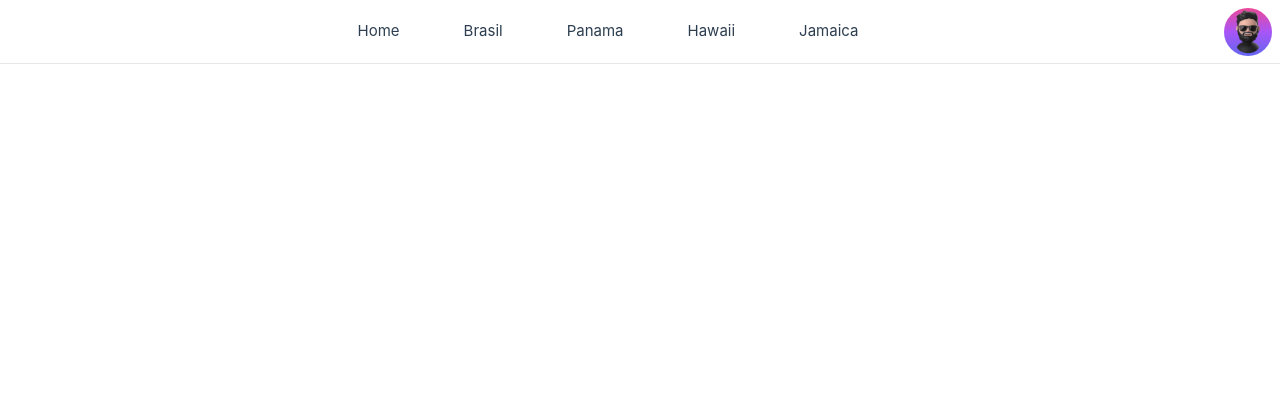
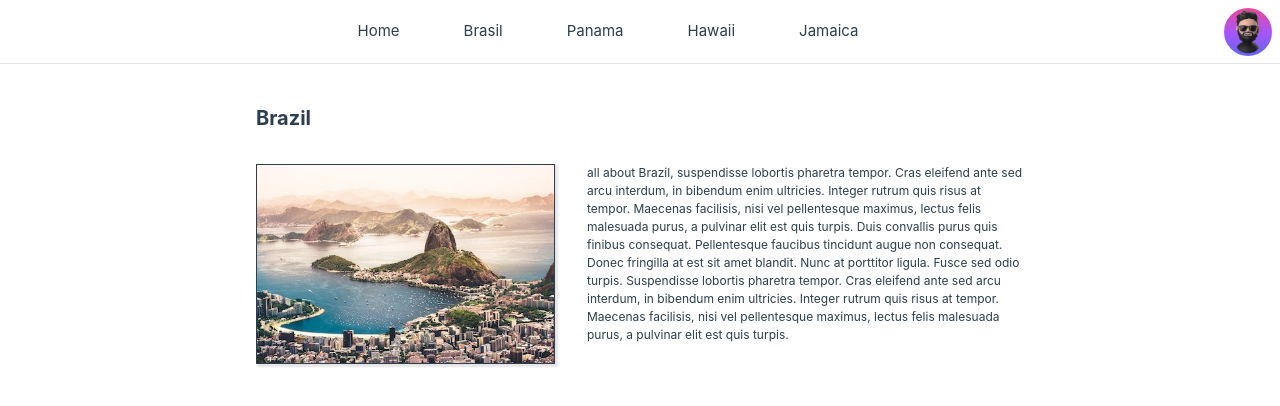
Before and after one commit to rafazf/vue3-examples, a Vue app: page /destination/1 in a window 1280 px wide. Shown: the top 406 px of the page. Built offline with nearby package versions, Linux system fonts and the light colour scheme.

Commit message:
linkActiveClass, useRoute

```diff
--- a/src/App.vue
+++ b/src/App.vue
@@ -1,9 +1,9 @@
 <script setup lang="ts">
-import NavBar from '@/components/common/NavBar.vue'
+import TheNavigation from './components/TheNavigation.vue'
 </script>
 
 <template>
-  <NavBar></NavBar>
+  <TheNavigation></TheNavigation>
   <RouterView/>
 </template>
 
--- /dev/null
+++ b/src/components/TheNavigation.vue
@@ -0,0 +1,40 @@
+<script setup lang="ts">
+import { ref } from 'vue'
+
+const showSettings = ref(false)
+const onShowSettings = () => {
+  showSettings.value = !showSettings.value;
+}
+</script>
+
+<template>
+  <div class="border-b w-full h-16 flex justify-center items-center relative">
+    <ul class="w-1/2 m-auto flex justify-center gap-16">
+      <router-link to="/">Home</router-link>
+      <router-link to="/brazil">Brasil</router-link>
+      <router-link to="/panama">Panama</router-link>
+      <router-link to="/hawaii">Hawaii</router-link>
+      <router-link to="/jamaica">Jamaica</router-link>
+    </ul>
+    <div @click="onShowSettings" class="w-12 h-12 bg-gradient-to-t from-indigo-500 via-purple-500 to-pink-500 rounded-full mx-2 cursor-pointer overflow-hidden ">
+      <img src="../assets/img/avatar0.png" alt="">
+    </div>
+    <div
+      v-if="showSettings"
+      class="rounded-full mx-2 w-32 h-16 absolute right-10 top-10 z-40 shadow backdrop-blur-sm">
+      <div class="flex flex-col p-2 items-center text-slate-500">
+        <ul>
+          <li><a href="#">Settings</a></li>
+          <li><a href="#">Log out</a></li>
+        </ul>
+      </div>
+    </div>
+  </div>
+</template>
+
+<style scoped>
+  .linkActive{
+    color: #ec4899;
+    border-bottom: 1px solid #ec4899;
+  }
+</style>
--- a/src/router/index.ts
+++ b/src/router/index.ts
@@ -8,11 +8,13 @@ const routes = [
   { path: '/brazil', name: 'Brasil', component: () => import('../views/Brasil.vue') },
   { path: '/panama', name: 'Panama', component: () => import('../views/Panama.vue') },
   { path: '/hawaii', name: 'Hawaii', component: () => import('../views/Hawaii.vue') },
-  { path: '/jamaica', name: 'Jamaica', component: () => import('../views/Jamaica.vue') }
+  { path: '/jamaica', name: 'Jamaica', component: () => import('../views/Jamaica.vue') },
+  {path: '/destination/:id',component:()=>import('../views/DestinationShow.vue')}
 ]
 const index: Router = createRouter({
   history: createWebHistory(),
-  routes
+  routes,
+  linkActiveClass: 'linkActive',
 })
 
 export default index
--- /dev/null
+++ b/src/views/DestinationShow.vue
@@ -0,0 +1,46 @@
+<script setup lang="ts">
+import sourceData from '../data.json'
+import { useRoute } from 'vue-router'
+
+const route = useRoute()
+const destinationId = () => {
+  return parseInt(route.params.id + '')
+}
+const destination = () => {
+  return sourceData.destinations.find(destination => destination.id === destinationId())
+}
+
+</script>
+
+<template>
+  <section class="destination">
+    <h1 class="font-bold text-xl">{{ destination()!.name }}</h1>
+    <div class="destination-detail">
+      <img :src="`/images/${destination()!.image}`" :alt="destination()!.name" />
+      <p class="text-[12px]">{{ destination()!.description }}</p>
+    </div>
+  </section>
+</template>
+
+<style scoped>
+
+.destination {
+  display: flex;
+  flex-direction: column;
+  gap: 2rem;
+  padding-top: 40px;
+  width: 60%;
+  margin: auto;
+}
+
+.destination-detail {
+  display: flex;
+  gap: 2rem;
+}
+
+.destination-detail img {
+  border: #2c3e50 1px solid;
+  height: 200px;
+  box-shadow: 2px 2px 2px 1px rgba(0,0,0,0.1);
+}
+</style>
```
